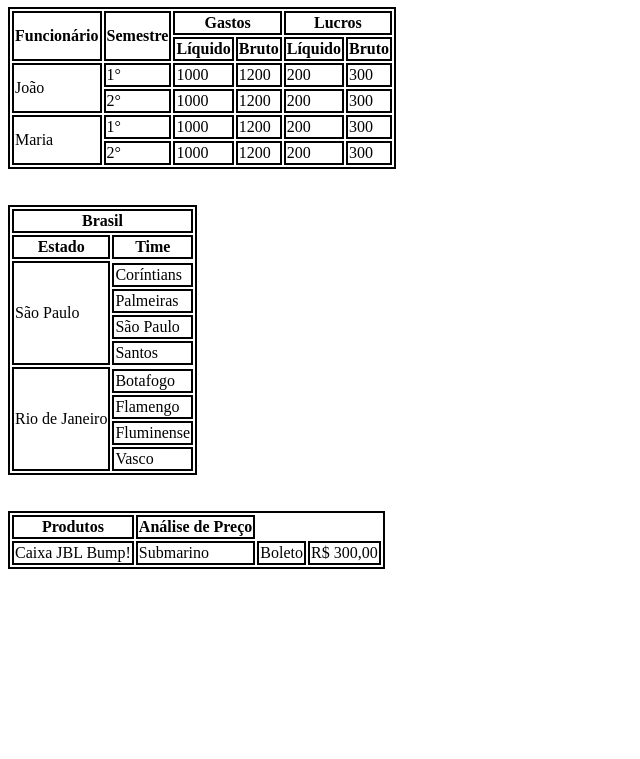
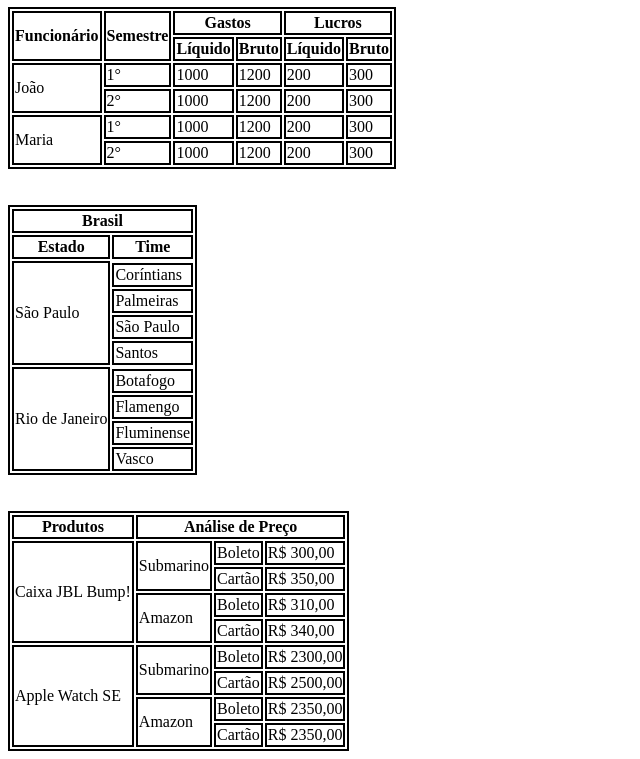
Before and after one commit to Livia8l/CSW-SI1N, a plain HTML site: page Aula 07/index.html in a window 1280 px wide. Shown: the part 73-832 px from the top of the page, without its empty margins (0-640 px from the left). Before the commit the page ends 800 px from the top, so only its background shows below. Drawn offline with Linux system fonts and the light colour scheme.

Commit message:
Aula 07
Código Concluído

```diff
--- a/Aula 07/index.html
+++ b/Aula 07/index.html
@@ -16,7 +16,7 @@
 
 <body>
 
- <h1> Desafio Tabela </h1>
+ <h1> Tabelas </h1>
  <table>
 
  <tr>
@@ -129,39 +129,54 @@
 <table>
     <tr>
         <th> Produtos </th>
-        <th> Análise de Preço </th>
+        <th colspan="3"> Análise de Preço </th>
     </tr>
 
     <tr>
-        <td rowspan="2"> Caixa JBL Bump!</td>
-        <td colspan="2"> Submarino </td>
+        <td rowspan ="4"> Caixa JBL Bump! </td>
+        <td rowspan ="2" > Submarino </td>
         <td> Boleto </td>
         <td> R$ 300,00 </td>
     </tr>
 
+    <tr>
+        <td> Cartão </td>
+        <td> R$ 350,00 </td>
+    </tr>
+        <td rowspan ="2" > Amazon </td>
+        <td> Boleto </td>
+        <td> R$ 310,00 </td>
+    </tr>
+
+    <tr>
+
+       <td> Cartão </td>
+       <td> R$ 340,00 </td>
+    </tr>
 
 
+    <tr>
+        <td rowspan ="4"> Apple Watch SE </td>
+        <td rowspan ="2" > Submarino </td>
+        <td> Boleto </td>
+        <td> R$ 2300,00 </td>
+    </tr>
+
+    <tr>
+        <td> Cartão </td>
+        <td> R$ 2500,00 </td>
+    </tr>
+        <td rowspan ="2" > Amazon </td>
+        <td> Boleto </td>
+        <td> R$ 2350,00 </td>
+    </tr>
+
+    <tr>
+
+       <td> Cartão </td>
+       <td> R$ 2350,00 </td>
+    </tr>
 </table>
-
-
-
-
-
-
-
-
-
-
-
-
-
-
-
-
-
-
-
-
 
 </body>
 </html>
```
